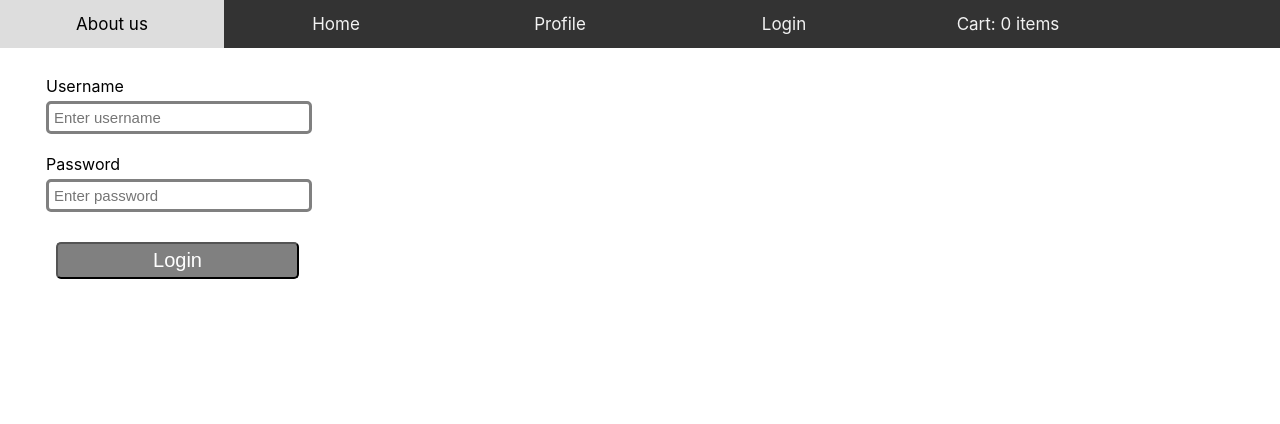
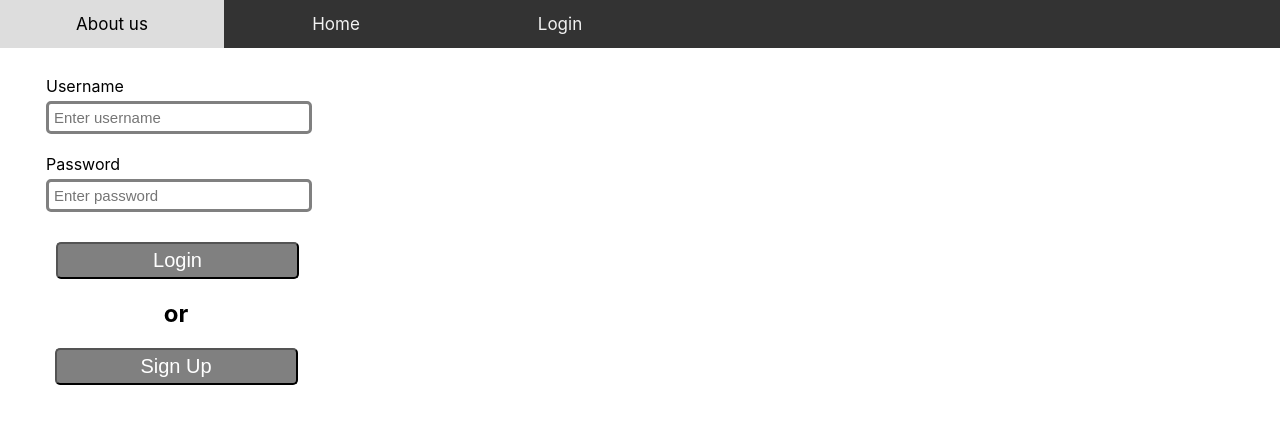
Before and after one commit to fosterv2/online_grocery_shopping_front_end, a React (Create React App) app in the folder online_grocery_shopping_front_end/: page /login in a window 1280 px wide. Shown: the top 424 px of the page. Built offline with nearby package versions, Linux system fonts and the light colour scheme; no server answers.

Commit message:
worked on sign out and what the user sees when logged out

```diff
--- a/online_grocery_shopping_front_end/src/App.js
+++ b/online_grocery_shopping_front_end/src/App.js
@@ -25,7 +25,7 @@ class App extends Component{
     // 8: {item: {category: "Produce", id: 8, img_url:"https://i.imgur.com/LWHra2y.jpg", name: "Red Bell Pepper", price: 1.38}, quantity: 5},
     // 25: {item: {category: "Dairy", id: 25, img_url: "https://i.imgur.com/JdCvsTx.jpg", name: "Milk", price: 4.49}, quantity: 1}
     },
-    currentUser: {},
+    loggedIn: !!localStorage.getItem("user_id"),
     categories:[],
     alphabetic: false,
     price: false,
@@ -48,12 +48,9 @@ class App extends Component{
     }
     )
 
-    // fetch(`${BASEURL}/cart_items/${this.state.userId}`)
-    // .then(res=>res.json())
-    // .then(console.log)
-
-
-
+    fetch(`${BASEURL}/cart_items/${this.state.userId}`)
+    .then(res=>res.json())
+    .then(console.log)
   }
 
     //get user data and add to state, pass to checkout and user profile update
@@ -167,9 +164,12 @@ class App extends Component{
   }
 
   login = user => {
-    // this.setState({ currentUser: user })
     localStorage.setItem("user_id", user.id)
+    this.setState({ loggedIn: true })
   }
+
+  signOut = () => this.setState({ loggedIn: false })
+
   handleSearch = (event) =>{
     let searchValue = event.target.value.toLowerCase()
     let values = this.state.items.filter(item => item.name.toLowerCase().includes(searchValue))
@@ -190,15 +190,47 @@ class App extends Component{
   render(){
     return(
       <Router>
-          <NavBar cart={this.state.cart}/>
+          <NavBar cart={this.state.cart} loggedIn={this.state.loggedIn} signOut={this.signOut} />
           <div className = "main">
-          <Route exact path="/" render={()=><Home itemShow={this.state.itemShow} onSearch ={this.handleSearch} filterBy={this.filterBy} categories={this.state.categories}/>}/>
-          <Route exact path="/items/:id" render={props=><SingleItem {...props} items={this.state.items} addToCart={this.addToCart}/>}/>
+          <Route exact path="/"
+              render={()=><Home
+                itemShow={this.state.itemShow}
+                onSearch ={this.handleSearch}
+                filterBy={this.filterBy}
+                categories={this.state.categories}
+                loggedIn={this.state.loggedIn}
+              />}
+          />
+          <Route exact path="/items/:id"
+              render={props=><SingleItem
+                {...props}
+                items={this.state.items}
+                addToCart={this.addToCart}
+              />}
+          />
           <Route exact path="/about" component={AboutUs}/>
-          <Route exact path="/cart" render={()=><Cart cart={this.state.cart} updateCart={this.updateCart} deleteFromCart={this.deleteFromCart}/>}/>
+          <Route exact path="/cart"
+              render={()=><Cart
+                cart={this.state.cart}
+                updateCart={this.updateCart}
+                deleteFromCart={this.deleteFromCart}
+              />}
+          />
           <Route exact path="/profile" render={() => <UserProfile user={this.state.currentUser} />}/>
-          <Route exact path="/signup" render={props => <Signup {...props} onLogin={this.login} />}/>
-          <Route exact path="/login" render={props => <Login {...props} onLogin={this.login} />}/>
+          <Route exact path="/signup"
+              render={props => <Signup
+                {...props}
+                onLogin={this.login}
+                loggedIn={this.state.loggedIn}
+              />}
+          />
+          <Route exact path="/login"
+              render={props => <Login
+                {...props}
+                onLogin={this.login}
+                loggedIn={this.state.loggedIn}
+              />}
+          />
           <Route exact path="/checkout" render={(props)=><Checkout {...props} cart={this.state.cart} />}/>
          </div>
       </Router>
--- a/online_grocery_shopping_front_end/src/components/ItemBrowser.js
+++ b/online_grocery_shopping_front_end/src/components/ItemBrowser.js
@@ -3,8 +3,8 @@ import ItemCard from './ItemCard'
 
 class ItemBrowser extends Component {
     renderItems = () => {
-        const { items } = this.props
-        return items.map(item => <ItemCard key={item.id} info={item} />)
+        const { items, loggedIn } = this.props
+        return items.map(item => <ItemCard key={item.id} info={item} loggedIn={loggedIn} />)
     }
 
     render() {
--- a/online_grocery_shopping_front_end/src/components/ItemCard.js
+++ b/online_grocery_shopping_front_end/src/components/ItemCard.js
@@ -2,7 +2,7 @@ import React from 'react';
 import { Link } from "react-router-dom";
 
 const ItemCard = (props) => {
-    const { info } = props
+    const { info, loggedIn } = props
     return (
         <div className="item card">
 
@@ -24,10 +24,10 @@ const ItemCard = (props) => {
                     </div>
                 </div>
             </div>
-
+            {!loggedIn ? null :
             <div className="buy">
                 <button onClick={() => console.log("the event listener to buy an item")}>Add to cart</button>
-            </div>
+            </div>}
         </div>
     )
 }
--- a/online_grocery_shopping_front_end/src/components/NavBar.js
+++ b/online_grocery_shopping_front_end/src/components/NavBar.js
@@ -2,6 +2,10 @@ import React, { Component } from 'react';
 import { NavLink } from 'react-router-dom';
 
 export default class NavBar extends Component{
+    // state = {
+    //     loggedIn: !!localStorage.getItem("user_id")
+    // }
+
     numberOfItems=()=>{
         const {cart} = this.props
         let num = 0
@@ -10,15 +14,23 @@ export default class NavBar extends Component{
         })
     return num
     }
+
+    signOut = () => {
+        localStorage.removeItem("user_id")
+        this.props.signOut()
+    }
+
 render(){
 
     return(
     <div className="navbar">
     <NavLink to="/about" exact>About us</NavLink>
     <NavLink to="/" exact>Home</NavLink>
-    <NavLink to="/profile" exact>Profile</NavLink>
-    <NavLink to="/login" exact>Login</NavLink>
-    <NavLink to="/cart" exact> Cart: {this.numberOfItems()} items</NavLink>
+    {!this.props.loggedIn ? null : <NavLink to="/profile" exact>Profile</NavLink>}
+    {!this.props.loggedIn ? null : <NavLink to="/cart" exact> Cart: {this.numberOfItems()} items</NavLink>}
+    {this.props.loggedIn ?
+    <NavLink to="/login" exact onClick={this.signOut}>Sign Out</NavLink> :
+    <NavLink to="/login" exact>Login</NavLink>}
     </div>
     )
 }
--- a/online_grocery_shopping_front_end/src/css/Form.css
+++ b/online_grocery_shopping_front_end/src/css/Form.css
@@ -51,3 +51,19 @@ button:hover {
     margin-left: 200px;
     border: 100px;
 }
+
+.toggle {
+    margin-top: -20px;
+    text-align: center;
+    width: 280px;
+}
+
+.toggle button {
+    width: 243px;
+    background-color: gray;
+    font-size: 20px;
+    border-radius: 5px;
+    color: white;
+    padding: 5px;
+    outline: none;
+}
--- a/online_grocery_shopping_front_end/src/pages/Home.js
+++ b/online_grocery_shopping_front_end/src/pages/Home.js
@@ -30,7 +30,7 @@ export default class Home extends Component{
 
 
 render(){
-    const {itemShow,categories,filterBy} = this.props
+    const {itemShow,categories,filterBy, loggedIn} = this.props
     return(
       <Fragment>
         <Sort onSort ={this.handleCheckbox} data={this.state}/>
@@ -42,7 +42,7 @@ render(){
         </div>
         {this.state.showFilter? <Filter categories={categories} filterBy={filterBy}/>:""}
               <SearchForm onSearch ={this.props.onSearch}/>
-              <ItemBrowser items={itemShow} />
+              <ItemBrowser items={itemShow} loggedIn={loggedIn} />
               {/* changed item to itemShow */}
 
         </div>
--- a/online_grocery_shopping_front_end/src/pages/Login.js
+++ b/online_grocery_shopping_front_end/src/pages/Login.js
@@ -73,6 +73,12 @@ export default class Login extends Component {
                         </button>
                     </div>
                 </form>
+                <div className="toggle button">
+                    <h2>or</h2>
+                    <button type="submit" onClick={() => this.props.history.push("/signup")}>
+                        Sign Up
+                    </button>
+                </div>
             </div>
         )
     }
--- a/online_grocery_shopping_front_end/src/pages/Signup.js
+++ b/online_grocery_shopping_front_end/src/pages/Signup.js
@@ -119,10 +119,16 @@ export default class Signup extends Component {
                     </div> */}
                     <div className="form button">
                         <button type="submit">
-                            Login
+                            Sign Up
                         </button>
                     </div>
                 </form>
+                <div className="toggle button">
+                    <h2>or</h2>
+                    <button type="submit" onClick={() => this.props.history.push("/login")}>
+                        Login
+                    </button>
+                </div>
             </div>
         )
     }
```
